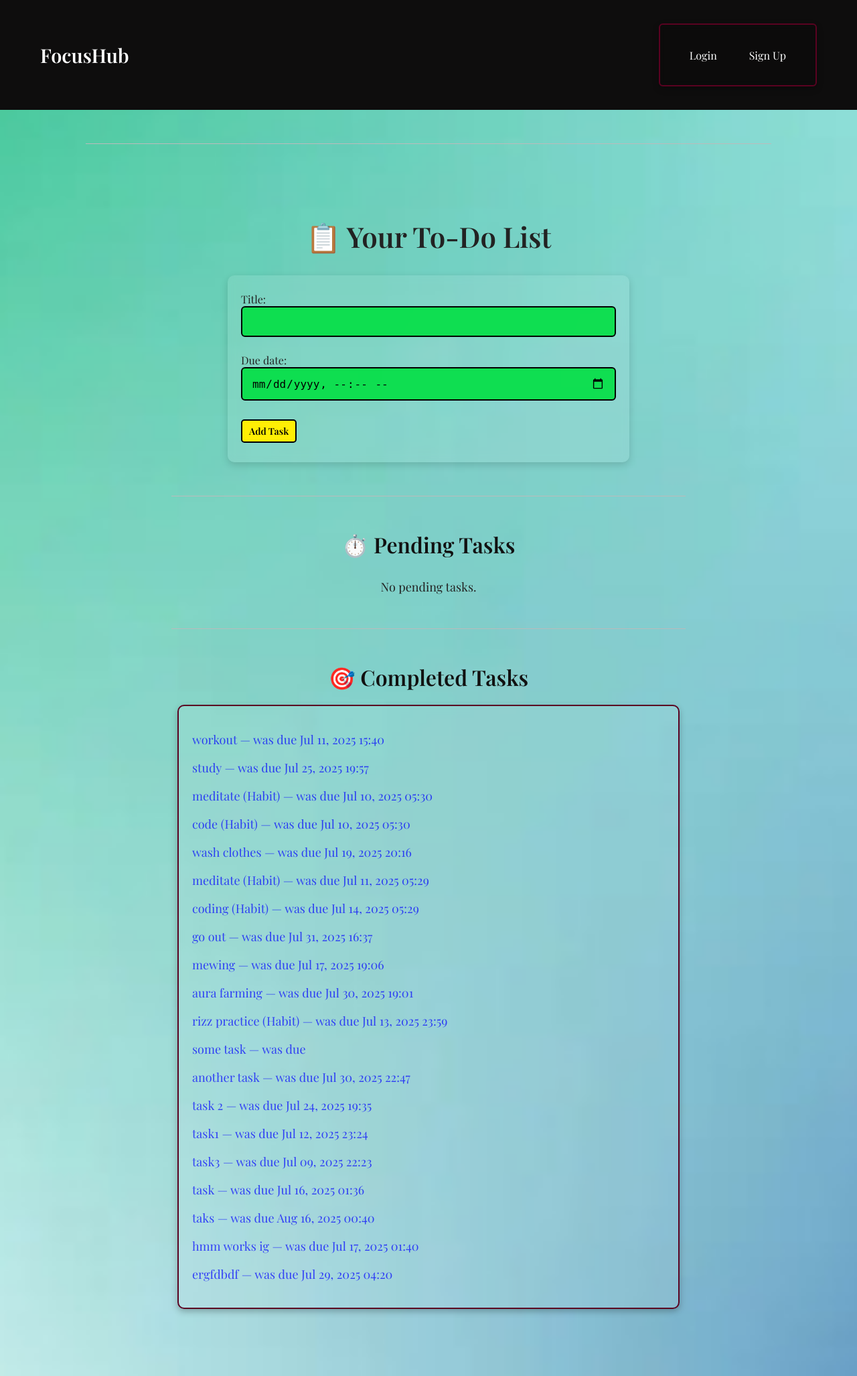
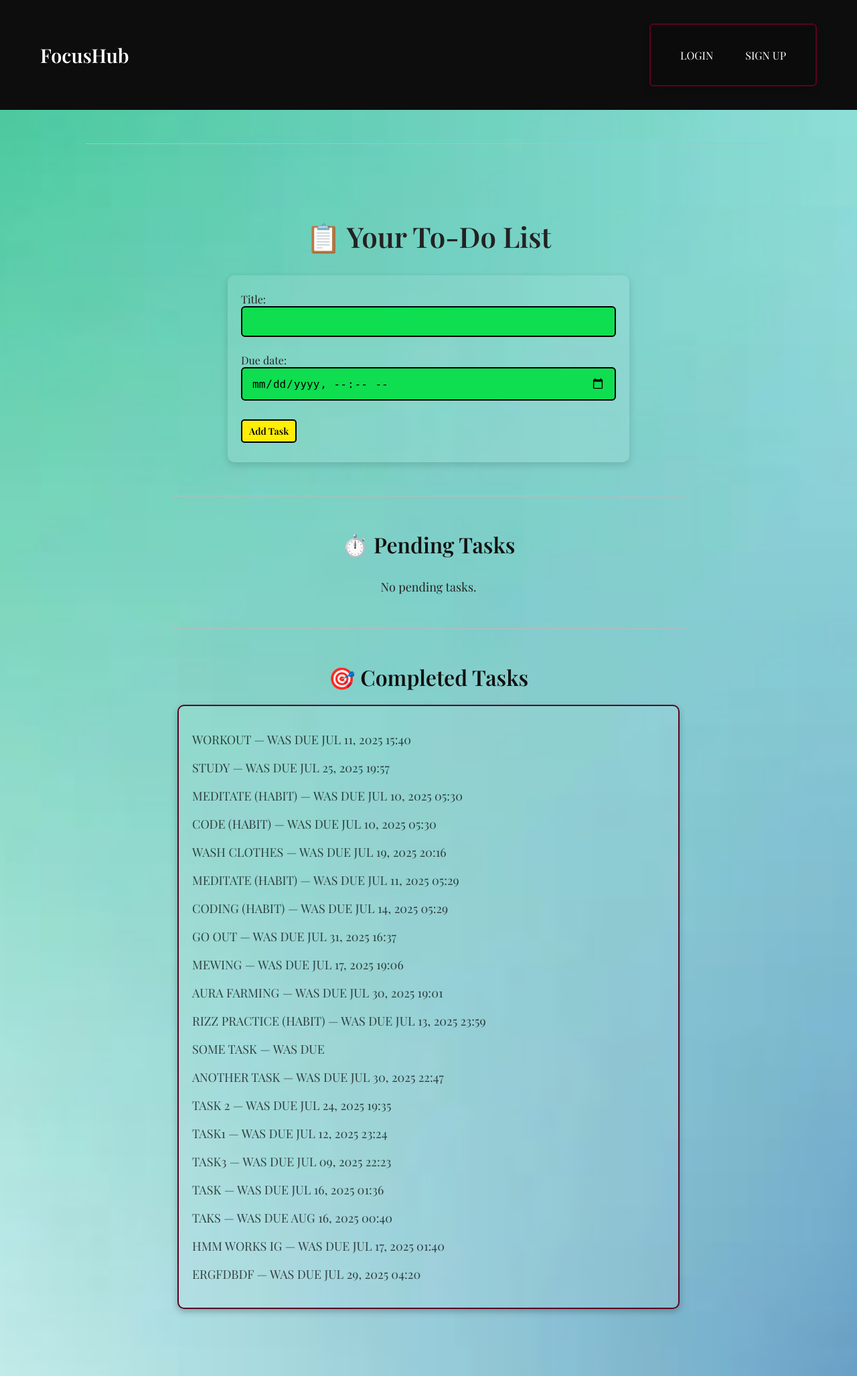
Before and after one commit to SpandanMukherjee/X-UberanceProj, a Django app: template focushub/templates/todos.html in a window 1280 px wide. Shown: the whole page at 67% size. Run offline with Django 5.2, Linux system fonts and the light colour scheme; the template is opened without the code that fills it: values that come from a table or form of the project are taken from there, others are empty; data comes from the database, SQL or seed files in the repository; both versions use the stored data as it was after the commit.

Commit message:
improved todos

```diff
--- a/focushub/templates/todos.html
+++ b/focushub/templates/todos.html
@@ -83,6 +83,7 @@
         background-color: rgba(255, 255, 255, 0.08);
         backdrop-filter: blur(5px);
         box-shadow: 0 4px 10px rgba(0, 0, 0, 0.25);
+        text-transform: uppercase;
     }
 
     li {
@@ -99,11 +100,14 @@
         padding: 0;
         box-shadow: none;
         border: none;
+        display: inline;
+        margin-right: 10px;
     }
 
     .completed-task {
-        color: blue;
+        color: black;
         opacity: 0.7;
+        text-transform: uppercase;
     }
 
     .no-tasks {
```
Also changed, not shown: focushub/db.sqlite3.
